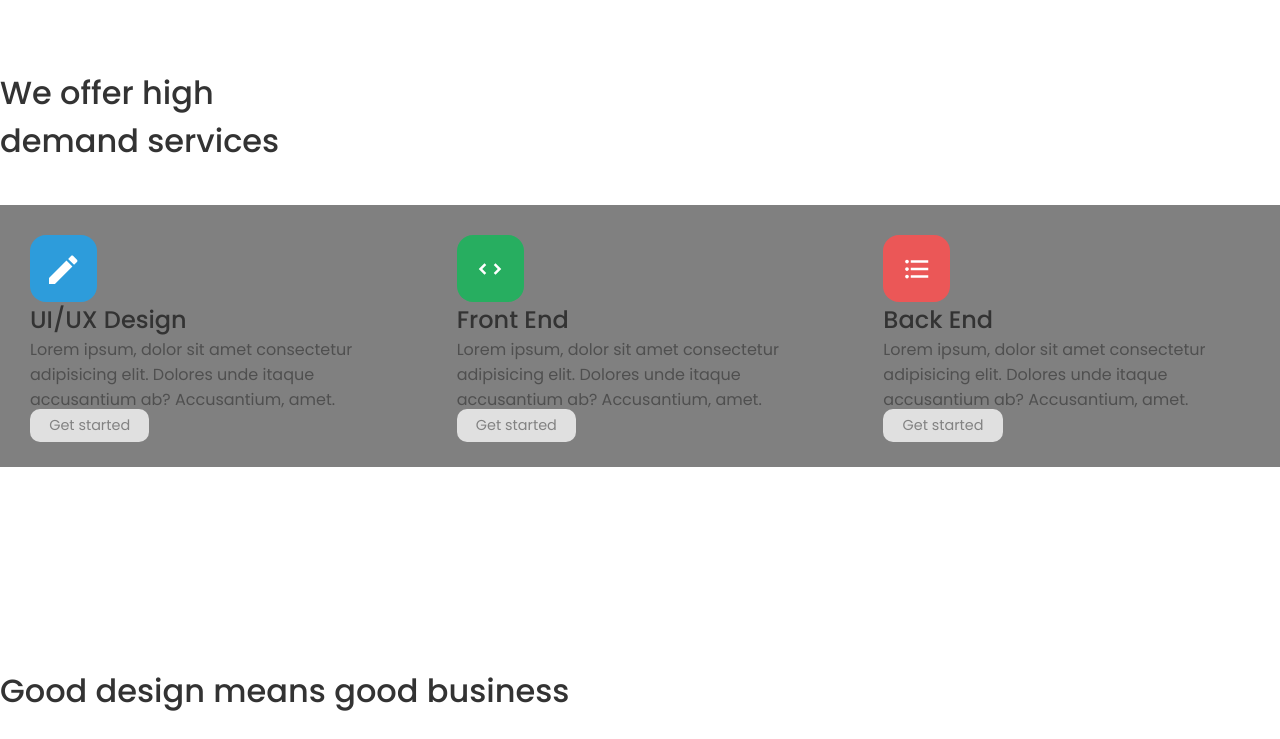
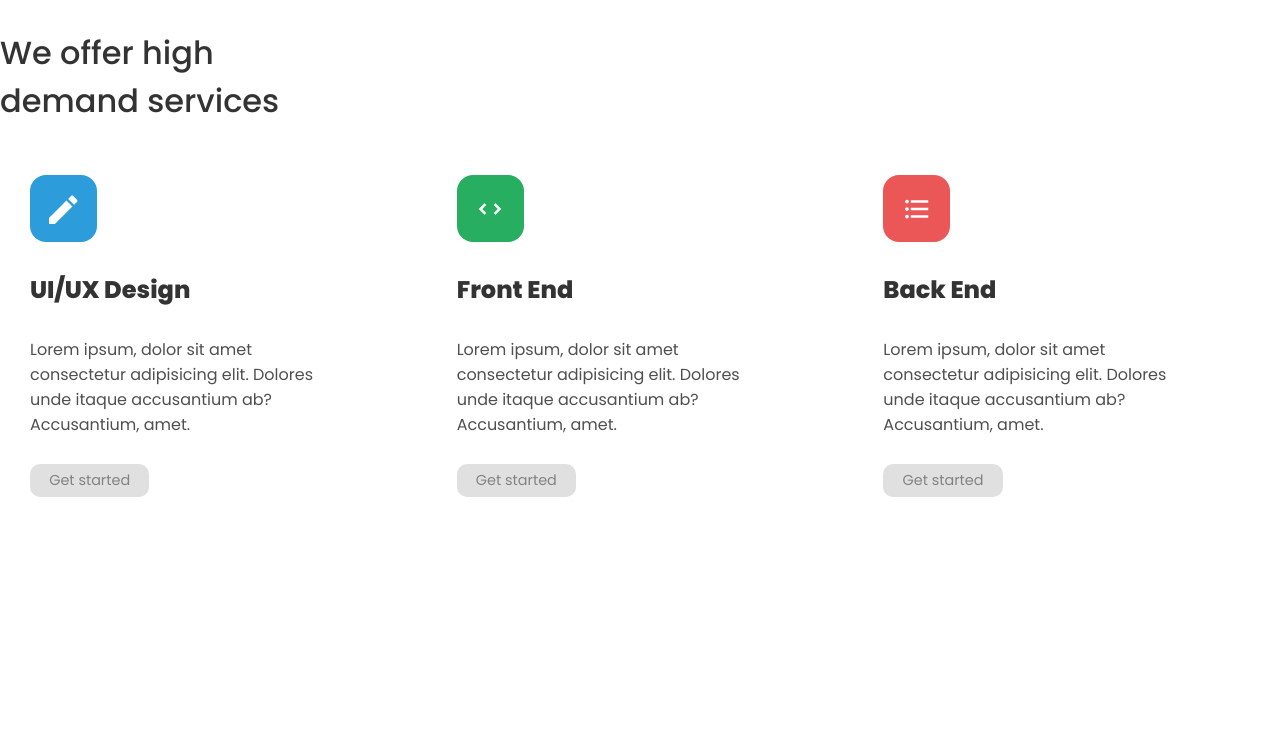
Before and after one commit to danielfilh0/edie-homepage, a plain HTML site: page index.html in a window 1280 px wide. Shown: the part 1380-2119 px from the top of the page. Drawn offline with Linux system fonts and the light colour scheme.

Commit message:
finalizado css section services

```diff
--- a/sass/style.scss
+++ b/sass/style.scss
@@ -12,6 +12,8 @@
 $color-gray-1: #333333;
 $color-gray-2: #4f4f4f;
 $color-gray-3: #f2f2f2;
+$color-gray-4: #e0e0e0;
+$color-gray-5: #828282;
 $color-blue: #2d9cdb;
 
 h1,
@@ -27,7 +29,6 @@ h2 {
 
 h1 {
   font-size: 2rem;
-  margin-bottom: 40px;
 }
 
 p {
@@ -53,6 +54,10 @@ span {
   font-size: 0.9rem;
   padding: 0.4rem 1.2rem;
   border-radius: 10px;
+}
+
+@mixin box-shadow {
+  box-shadow: 0px 10px 30px rgba(51, 51, 51, 0.1);
 }
 
 .btn {
@@ -148,16 +153,30 @@ h1.logo {
   display: flex;
   width: 100%;
   .services-box {
+    padding: 50px 30px;
+    transition: 0.6s;
+    h2 {
+      margin: 30px 0;
+      font-weight: 700;
+    }
+    p {
+      margin-bottom: 30px;
+      width: 80%;
+    }
     .btn {
-      background-color: #e0e0e0;
-      color: #828282;
+      background-color: $color-gray-4;
+      color: $color-gray-5;
+      transition: 0.6s;
     }
   }
-}
-
-.services-box {
-  padding: 30px;
-  background: gray;
+  .services-box:hover {
+    @include box-shadow();
+    border-radius: 24px;
+    .btn {
+      background-color: $color-blue;
+      color: white;
+    }
+  }
 }
 
 .icon {
```
Also changed, not shown: css/style.css, 1 other file.
